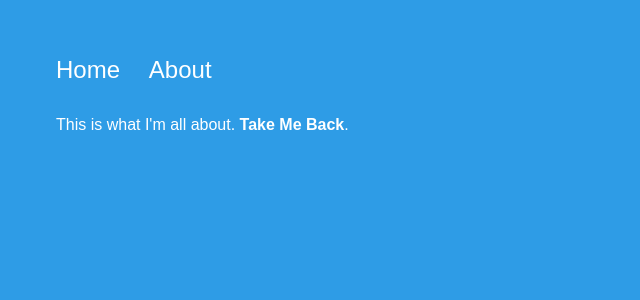
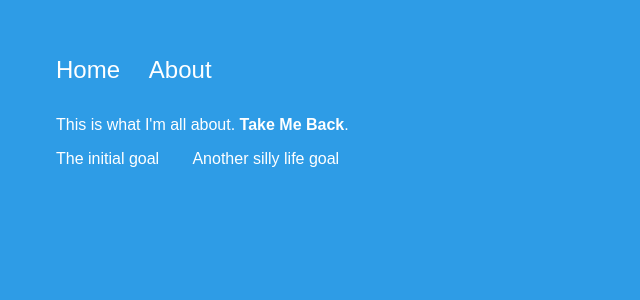
Before and after one commit to pennmeg/ng5, an Angular app: page /about/48 in a window 1280 px wide. Shown: the top 300 px of the page, without its empty margins (0-640 px from the left). Built offline with nearby package versions, Linux system fonts and the light colour scheme.

Commit message:
service file

```diff
--- a/package.json
+++ b/package.json
@@ -20,7 +20,8 @@
     "@angular/platform-browser-dynamic": "~7.1.0",
     "@angular/router": "~7.1.0",
     "core-js": "^2.5.4",
-    "rxjs": "~6.3.3",
+    "rxjs": "^6.3.3",
+    "rxjs-compat": "^6.3.3",
     "tslib": "^1.9.0",
     "zone.js": "~0.8.26"
   },
--- a/src/app/about/about.component.html
+++ b/src/app/about/about.component.html
@@ -1,3 +1,8 @@
 <p>
   This is what I'm all about. <a href="" (click)="sendMeHome()"><strong>Take Me Back</strong></a>.
 </p>
+<ul>
+  <li *ngFor="let goal of goals">
+    {{ goal }}
+  </li>
+</ul>
--- a/src/app/about/about.component.ts
+++ b/src/app/about/about.component.ts
@@ -1,6 +1,8 @@
 import { Component, OnInit } from '@angular/core';
 import { ActivatedRoute } from '@angular/router';
 import { Router } from '@angular/router';
+import { DataService } from '../data.service';
+
 @Component({
   selector: 'app-about',
   templateUrl: './about.component.html',
@@ -8,12 +10,15 @@
 })
 export class AboutComponent implements OnInit {
 
-  constructor(private route: ActivatedRoute, private router: Router) {
+  goals: any;
+
+  constructor(private route: ActivatedRoute, private router: Router, private _data: DataService) {
     this.route.params.subscribe(res => console.log(res.id));
     // bound response to console log to be able to use it/talk to the db
   }
 
   ngOnInit() {
+    this._data.goal.subscribe(res => this.goals = res);
   }
   sendMeHome() {
     this.router.navigate(['']);
--- a/src/app/app.module.ts
+++ b/src/app/app.module.ts
@@ -1,5 +1,6 @@
 import { BrowserModule } from '@angular/platform-browser';
 import { NgModule } from '@angular/core';
+import { DataService } from './data.service';
 import { BrowserAnimationsModule } from '@angular/platform-browser/animations';
 import { FormsModule } from '@angular/forms';
 import { AppRoutingModule } from './app-routing.module';
@@ -19,7 +20,7 @@
     FormsModule,
     BrowserAnimationsModule
   ],
-  providers: [],
+  providers: [DataService],
   bootstrap: [AppComponent]
 })
 export class AppModule { }
--- /dev/null
+++ b/src/app/data.service.ts
@@ -0,0 +1,16 @@
+import { Injectable } from '@angular/core';
+import { BehaviorSubject } from 'rxjs/BehaviorSubject';
+
+@Injectable()
+
+export class DataService {
+
+  private goals = new BehaviorSubject<any>(['The initial goal', 'Another silly life goal']);
+  goal = this.goals.asObservable();
+
+  constructor() { }
+
+  changeGoal(goal) {
+    this.goals.next(goal);
+  }
+}
--- a/src/app/home/home.component.ts
+++ b/src/app/home/home.component.ts
@@ -1,5 +1,7 @@
 import { Component, OnInit } from '@angular/core';
 import { trigger,style,transition,animate,keyframes,query,stagger } from '@angular/animations';
+import { DataService } from '../data.service';
+
 @Component({
   selector: 'app-home',
   templateUrl: './home.component.html',
@@ -31,19 +33,23 @@
   itemCount: number;
   btnText: string = 'Add Item';
   goalText: string = 'My First Life Goal';
-  goals = ["Climb a mountain", "Buy a house"];
+  goals = [];
 
-  constructor() { }
+  constructor(private _data: DataService) { }
 
   ngOnInit() {
+    this._data.goal.subscribe(res => this.goals = res);
     this.itemCount = this.goals.length;
+    this._data.changeGoal(this.goals);
   }
   addItem() {
     this.goals.push(this.goalText);
     this.goalText = '';
     this.itemCount = this.goals.length;
+    this._data.changeGoal(this.goals);
   }
   removeItem(i) {
     this.goals.splice(i, 1);
+    this._data.changeGoal(this.goals);
   }
 }
```
Also changed, not shown: 2 other files (tests, documents, lock files or other folders).
